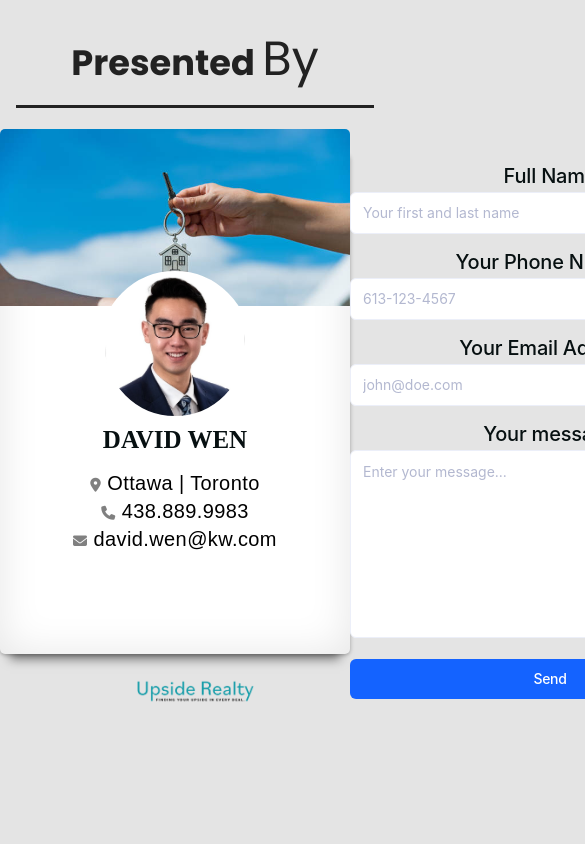
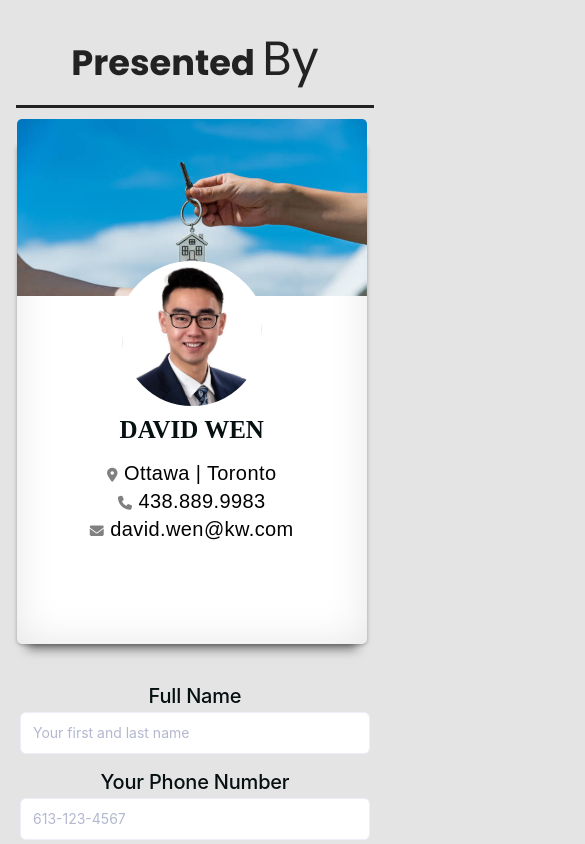
Before and after one commit to MysticalMango647/121SoleraCir.github.io, a plain HTML site: page index.html in a window 390 px wide. Shown: the part 3620-4464 px from the top of the page, 585 px wide, since content can reach past the window. Before the commit the page ends 4337 px from the top, so only its background shows below. Drawn offline with nearby package versions, Linux system fonts and the light colour scheme; a web font is replaced by a local one.

Commit message:
finalized mobile css

```diff
--- a/styles/_media.scss
+++ b/styles/_media.scss
@@ -148,7 +148,6 @@
     }
 
     .container-contact{
-
         .contact-heading{
             h2{
                 font-size: 2em;
@@ -157,6 +156,24 @@
                 }
             }
         }
+        .contact-body{
+            display: flex;
+            flex-wrap: wrap;
+            .contact-userInfo-left-col{
+                width: 95%;
+                align-items: center;
+                justify-content: center;
+            }
+            .contact-right-col{
+                align-items: center;
+                justify-content: center;
 
+            }
+        }
+    }
+    .container-footer{
+        img {
+            scale: 100%;
+        }
     }
 }
--- a/styles/styles.scss
+++ b/styles/styles.scss
@@ -823,7 +823,7 @@ body{
                 line-height: 24px;
                 letter-spacing: -0.01em;
 
-                width: 400px;
+                width: 350px;
 
                 /* NORMAL */
                 --fc-border-color: #ECEFF9;
@@ -993,13 +993,15 @@ body{
 
 
 .container-footer{
-    position:static;
+
     display: flex;
     justify-content: center;
+    align-items: center;
     img {
         width: 50%;
-        margin: auto;
-        display: block;
+        //margin: auto;
+        //display: block;
+        margin: 2rem;
         scale: 60%;
     }
 }
```
Also changed, not shown: index.html (+1 -3 lines), styles/styles.css, 1 other file.
